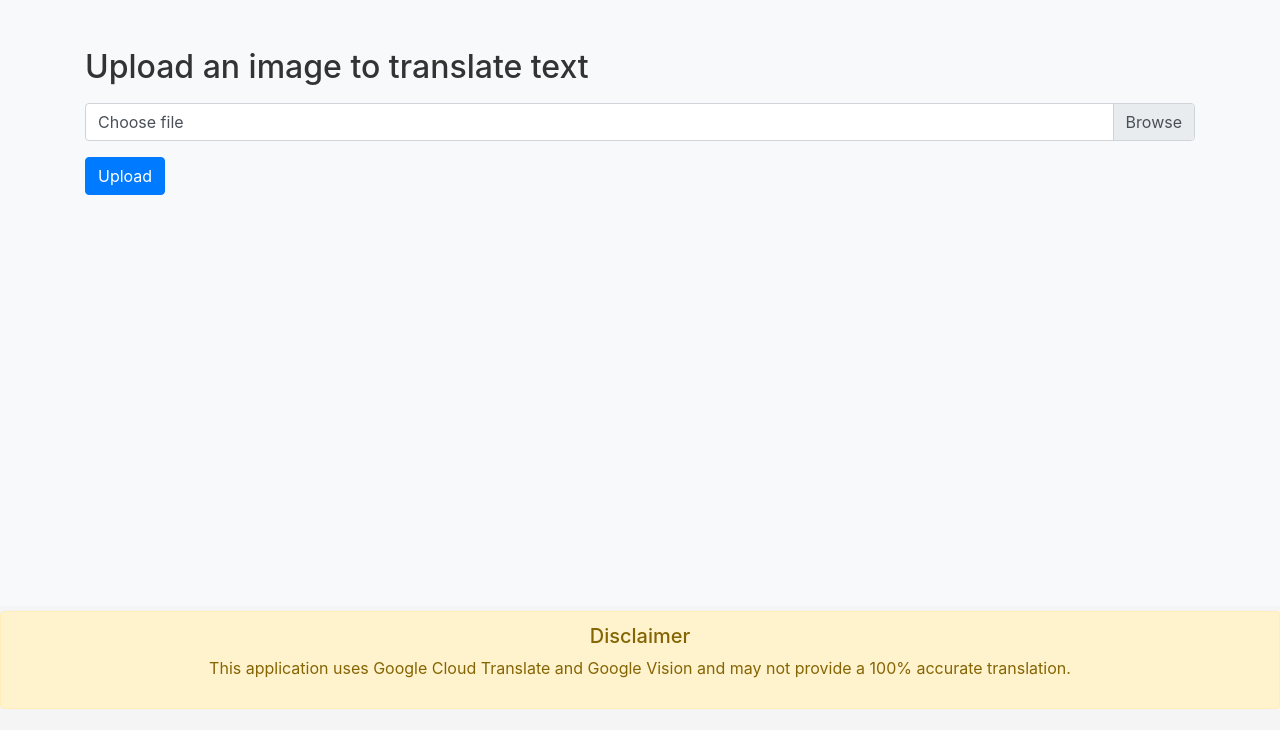
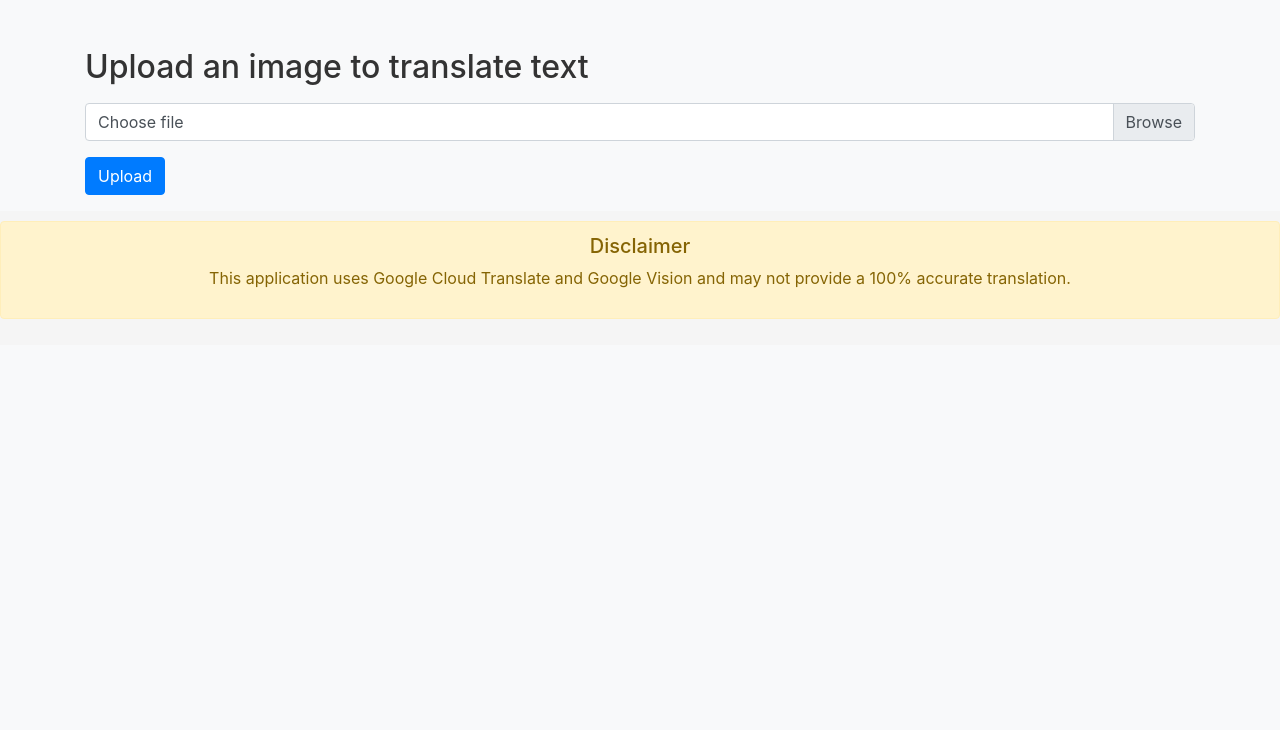
Before and after one commit to philtrachtenberg3/transcribe_me, a Flask app: page / in a window 1280 px wide. Shown: the part 70-800 px from the top of the page. Run offline with Flask 2, Linux system fonts and the light colour scheme; some libraries are stand-ins or nearby versions.

Commit message:
updated boostrap to add buffer after detected language

```diff
--- a/app/templates/index.html
+++ b/app/templates/index.html
@@ -34,7 +34,7 @@
         {% endif %}
 
         {% if translated_text %}
-            <div class="alert alert-success" role="alert">
+            <div class="alert alert-success mb-4" role="alert">
                 <h3 class="alert-heading">Detected Language: <span class="badge badge-secondary">{{ detected_lang }}</span></h3>
                 <p>{{ translated_text }}</p>
             </div>
--- a/static/css/styles.css
+++ b/static/css/styles.css
@@ -43,15 +43,12 @@ header .container {
     margin-top: 2rem;
 }
 
-  /* Sticky footer */
-  footer {
-    position: fixed;
-    bottom: 0;
-    width: 100%;
+/* Ensure the footer does not have a fixed position */
+footer {
     background-color: #f5f5f5;
-    padding: 5px 0;
+    padding: 10px 0;
     text-align: center;
-  }
+}
 
   /* Media query for smaller devices */
   @media (max-width: 768px) {
```
